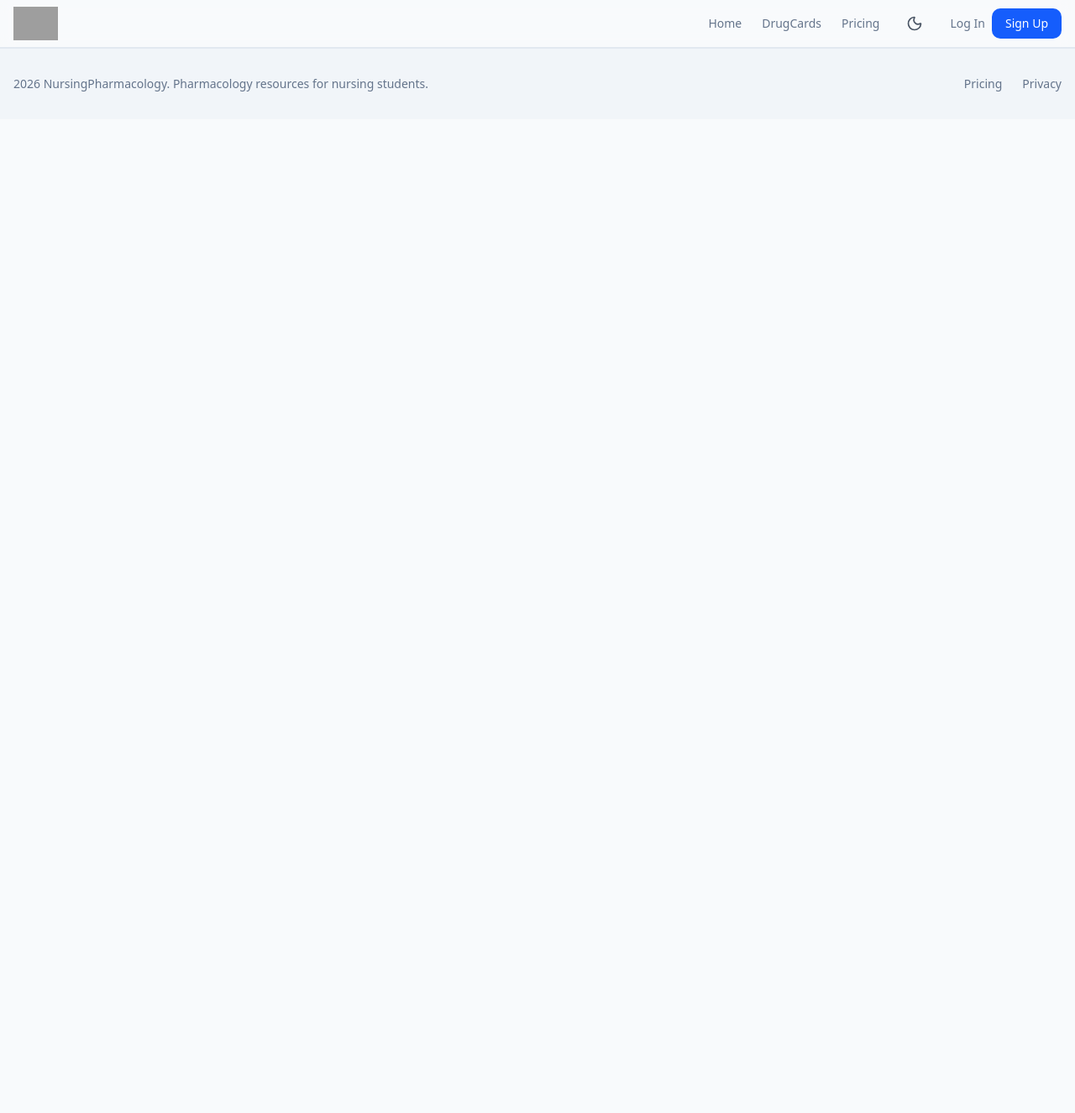
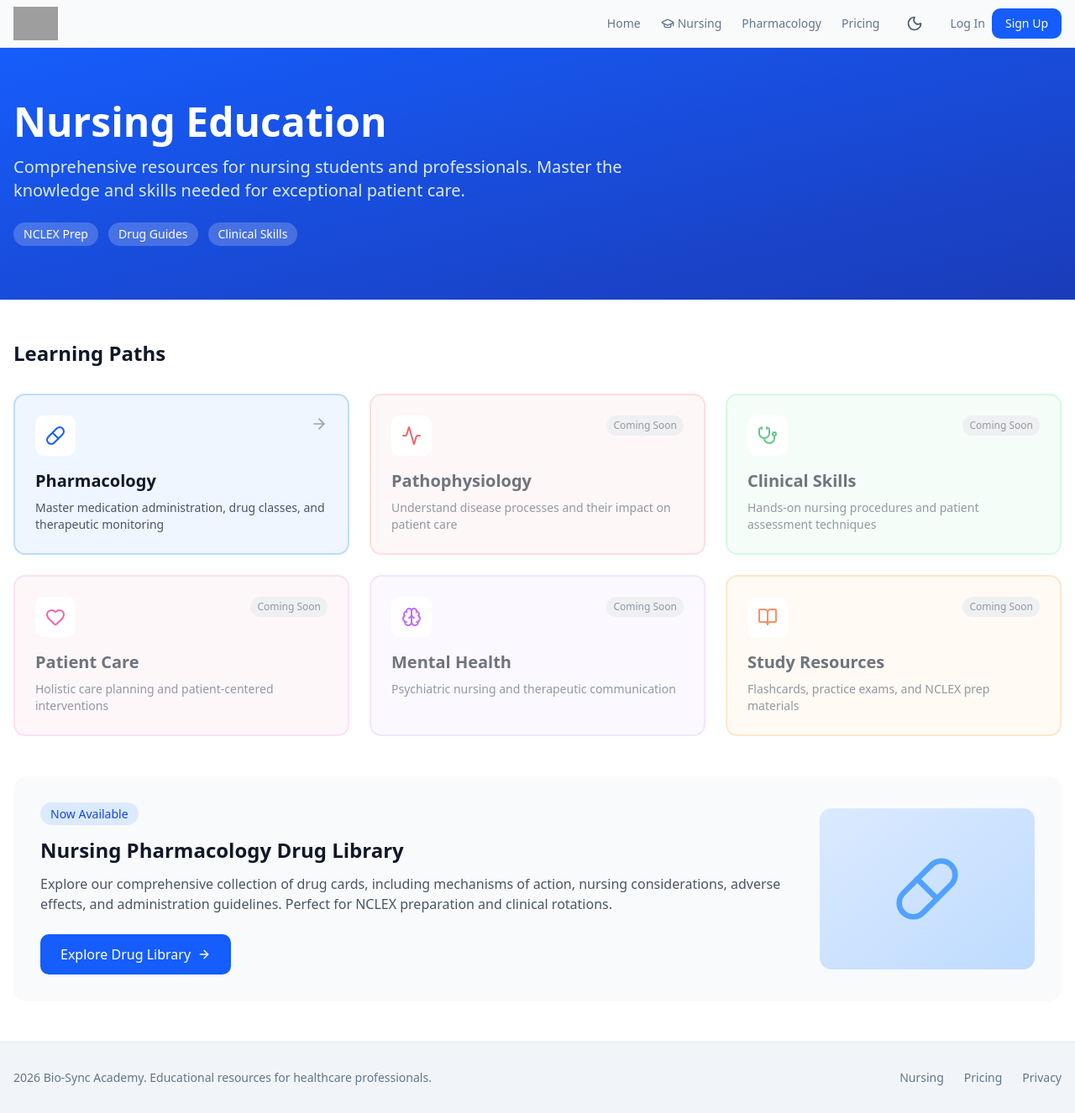
Before and after one commit to lewyman/End-game, a React (Vite) app in the folder frontend/: page /nursing in a window 1280 px wide. Shown: the whole page at 84% size. Before the commit the page ends 800 px from the top, so only its background shows below. Built offline with nearby package versions, Linux system fonts and the light colour scheme; grey boxes are pictures that could not be loaded.

Commit message:
Add Nursing page with Pharmacology subsection for Bio-Sync Academy

```diff
--- a/frontend/src/App.tsx
+++ b/frontend/src/App.tsx
@@ -1,6 +1,7 @@
 import { BrowserRouter, Route, Routes, Link, useLocation } from "react-router-dom";
 import { ThemeProvider } from "@/components/theme-provider";
 import Home from "./pages/Home";
+import Nursing from "./pages/Nursing";
 import Drugs from "./pages/Drugs";
 import DrugDetail from "./pages/DrugDetail";
 import Admin from "./pages/Admin";
@@ -11,7 +12,7 @@ import Pricing from "./pages/Pricing";
 import Downloads from "./pages/Downloads";
 import Interactions from "./pages/interactions";
 import MyBookmarks from "./pages/MyBookmarks";
-import { Pill, Menu, X, Moon, Sun } from "lucide-react";
+import { Pill, Menu, X, Moon, Sun, GraduationCap } from "lucide-react";
 import { useState, useEffect } from "react";
 
 interface User {
@@ -77,7 +78,11 @@ function Navigation() {
 
         <nav className="hidden md:flex gap-6 text-sm ml-auto items-center">
           <Link to="/" className="text-muted-foreground hover:text-foreground transition-colors">Home</Link>
-          <Link to="/drugs" className="text-muted-foreground hover:text-foreground transition-colors">DrugCards</Link>
+          <Link to="/nursing" className="text-muted-foreground hover:text-foreground transition-colors flex items-center gap-1">
+            <GraduationCap className="w-4 h-4" />
+            Nursing
+          </Link>
+          <Link to="/nursing/pharmacology" className="text-muted-foreground hover:text-foreground transition-colors">Pharmacology</Link>
           <Link to="/pricing" className="text-muted-foreground hover:text-foreground transition-colors">Pricing</Link>
 
           <button
@@ -117,8 +122,9 @@ function Footer() {
     <footer className="border-t bg-muted py-8">
       <div className="container mx-auto px-4">
         <div className="flex flex-col items-center justify-between gap-4 sm:flex-row">
-          <p className="text-sm text-muted-foreground">2026 NursingPharmacology. Pharmacology resources for nursing students.</p>
+          <p className="text-sm text-muted-foreground">2026 Bio-Sync Academy. Educational resources for healthcare professionals.</p>
           <nav className="flex gap-6 text-sm">
+            <Link to="/nursing" className="text-muted-foreground hover:text-foreground transition-colors">Nursing</Link>
             <Link to="/pricing" className="text-muted-foreground hover:text-foreground transition-colors">Pricing</Link>
             <Link to="/privacy" className="text-muted-foreground hover:text-foreground transition-colors">Privacy</Link>
           </nav>
@@ -135,7 +141,8 @@ export default function App() {
         <Navigation />
         <Routes>
           <Route path="/" element={<Home />} />
-          <Route path="/drugs" element={<Drugs />} />
+          <Route path="/nursing" element={<Nursing />} />
+          <Route path="/nursing/pharmacology" element={<Drugs />} />
           <Route path="/drugs/:slug" element={<DrugDetail />} />
           <Route path="/admin" element={<AdminContent />} />
           <Route path="/admin/content" element={<AdminContent />} />
--- /dev/null
+++ b/frontend/src/pages/Nursing.tsx
@@ -0,0 +1,175 @@
+import { Link } from "react-router-dom";
+import { BookOpen, Stethoscope, Heart, Brain, Activity, ArrowRight, Pill } from "lucide-react";
+
+export default function Nursing() {
+  const nursingSections = [
+    {
+      title: "Pharmacology",
+      description: "Master medication administration, drug classes, and therapeutic monitoring",
+      icon: Pill,
+      path: "/nursing/pharmacology",
+      color: "blue",
+      available: true,
+    },
+    {
+      title: "Pathophysiology",
+      description: "Understand disease processes and their impact on patient care",
+      icon: Activity,
+      path: "/nursing/pathophysiology",
+      color: "red",
+      available: false,
+    },
+    {
+      title: "Clinical Skills",
+      description: "Hands-on nursing procedures and patient assessment techniques",
+      icon: Stethoscope,
+      path: "/nursing/clinical-skills",
+      color: "green",
+      available: false,
+    },
+    {
+      title: "Patient Care",
+      description: "Holistic care planning and patient-centered interventions",
+      icon: Heart,
+      path: "/nursing/patient-care",
+      color: "pink",
+      available: false,
+    },
+    {
+      title: "Mental Health",
+      description: "Psychiatric nursing and therapeutic communication",
+      icon: Brain,
+      path: "/nursing/mental-health",
+      color: "purple",
+      available: false,
+    },
+    {
+      title: "Study Resources",
+      description: "Flashcards, practice exams, and NCLEX prep materials",
+      icon: BookOpen,
+      path: "/nursing/resources",
+      color: "orange",
+      available: false,
+    },
+  ];
+
+  return (
+    <div className="min-h-screen bg-white">
+      {/* Hero Section */}
+      <div className="bg-gradient-to-br from-blue-600 to-blue-800 text-white">
+        <div className="container mx-auto px-4 py-16">
+          <div className="max-w-3xl">
+            <h1 className="text-4xl md:text-5xl font-bold mb-4">
+              Nursing Education
+            </h1>
+            <p className="text-xl text-blue-100 mb-6">
+              Comprehensive resources for nursing students and professionals.
+              Master the knowledge and skills needed for exceptional patient care.
+            </p>
+            <div className="flex flex-wrap gap-3">
+              <span className="px-3 py-1 bg-white/20 rounded-full text-sm">
+                NCLEX Prep
+              </span>
+              <span className="px-3 py-1 bg-white/20 rounded-full text-sm">
+                Drug Guides
+              </span>
+              <span className="px-3 py-1 bg-white/20 rounded-full text-sm">
+                Clinical Skills
+              </span>
+            </div>
+          </div>
+        </div>
+      </div>
+
+      {/* Content Sections */}
+      <div className="container mx-auto px-4 py-12">
+        <h2 className="text-2xl font-bold text-gray-900 mb-8">Learning Paths</h2>
+
+        <div className="grid grid-cols-1 md:grid-cols-2 lg:grid-cols-3 gap-6">
+          {nursingSections.map((section) => {
+            const Icon = section.icon;
+            const colorClasses = {
+              blue: "bg-blue-50 border-blue-200 hover:border-blue-400",
+              red: "bg-red-50 border-red-200 hover:border-red-400",
+              green: "bg-green-50 border-green-200 hover:border-green-400",
+              pink: "bg-pink-50 border-pink-200 hover:border-pink-400",
+              purple: "bg-purple-50 border-purple-200 hover:border-purple-400",
+              orange: "bg-orange-50 border-orange-200 hover:border-orange-400",
+            }[section.color];
+
+            const iconColors = {
+              blue: "text-blue-600",
+              red: "text-red-600",
+              green: "text-green-600",
+              pink: "text-pink-600",
+              purple: "text-purple-600",
+              orange: "text-orange-600",
+            }[section.color];
+
+            return section.available ? (
+              <Link
+                key={section.title}
+                to={section.path}
+                className={`block p-6 border-2 rounded-xl transition-all ${colorClasses} hover:shadow-lg`}
+              >
+                <div className="flex items-start justify-between mb-4">
+                  <div className={`w-12 h-12 rounded-lg bg-white flex items-center justify-center ${iconColors}`}>
+                    <Icon className="w-6 h-6" />
+                  </div>
+                  <ArrowRight className="w-5 h-5 text-gray-400" />
+                </div>
+                <h3 className="text-xl font-semibold text-gray-900 mb-2">{section.title}</h3>
+                <p className="text-gray-600 text-sm">{section.description}</p>
+              </Link>
+            ) : (
+              <div
+                key={section.title}
+                className={`block p-6 border-2 rounded-xl opacity-60 ${colorClasses}`}
+              >
+                <div className="flex items-start justify-between mb-4">
+                  <div className={`w-12 h-12 rounded-lg bg-white flex items-center justify-center ${iconColors}`}>
+                    <Icon className="w-6 h-6" />
+                  </div>
+                  <span className="px-2 py-1 bg-gray-200 text-gray-600 text-xs rounded-full">
+                    Coming Soon
+                  </span>
+                </div>
+                <h3 className="text-xl font-semibold text-gray-900 mb-2">{section.title}</h3>
+                <p className="text-gray-600 text-sm">{section.description}</p>
+              </div>
+            );
+          })}
+        </div>
+
+        {/* Featured Section */}
+        <div className="mt-12 bg-gray-50 rounded-2xl p-8">
+          <div className="flex flex-col md:flex-row items-center gap-8">
+            <div className="flex-1">
+              <span className="px-3 py-1 bg-blue-100 text-blue-700 rounded-full text-sm font-medium">
+                Now Available
+              </span>
+              <h3 className="text-2xl font-bold text-gray-900 mt-4 mb-3">
+                Nursing Pharmacology Drug Library
+              </h3>
+              <p className="text-gray-600 mb-6">
+                Explore our comprehensive collection of drug cards, including mechanisms of action,
+                nursing considerations, adverse effects, and administration guidelines.
+                Perfect for NCLEX preparation and clinical rotations.
+              </p>
+              <Link
+                to="/nursing/pharmacology"
+                className="inline-flex items-center gap-2 px-6 py-3 bg-blue-600 text-white rounded-lg font-medium hover:bg-blue-700 transition-colors"
+              >
+                Explore Drug Library
+                <ArrowRight className="w-4 h-4" />
+              </Link>
+            </div>
+            <div className="w-full md:w-64 h-48 bg-gradient-to-br from-blue-100 to-blue-200 rounded-xl flex items-center justify-center">
+              <Pill className="w-20 h-20 text-blue-400" />
+            </div>
+          </div>
+        </div>
+      </div>
+    </div>
+  );
+}
```
